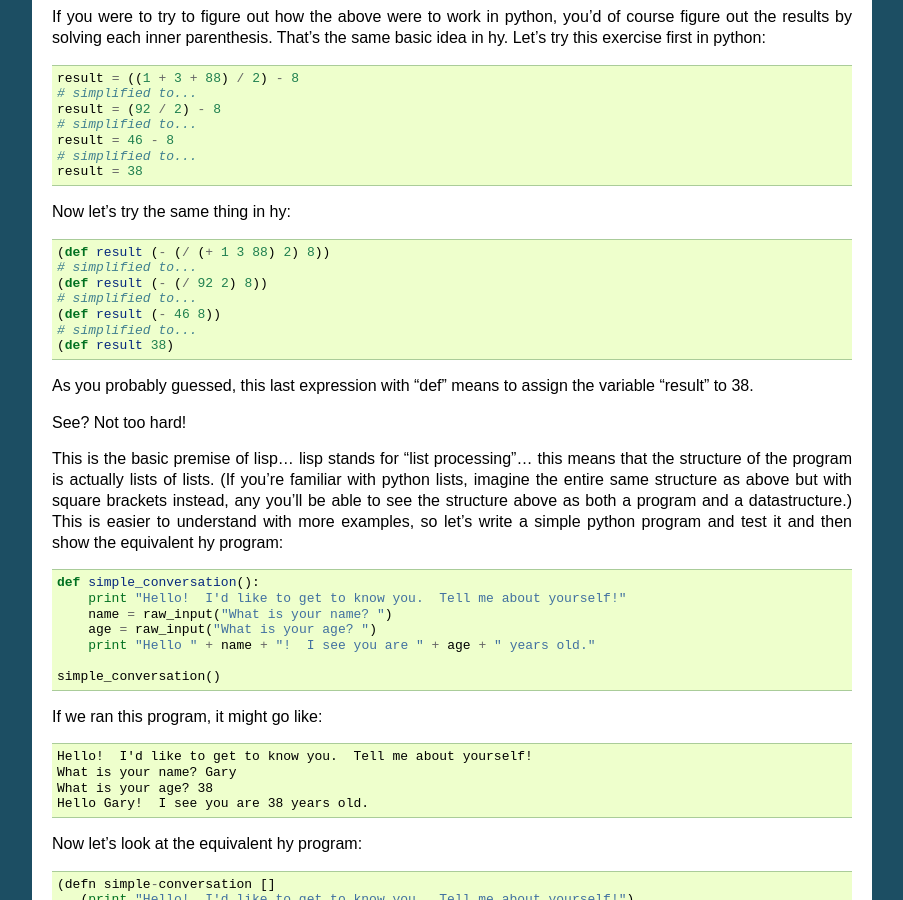
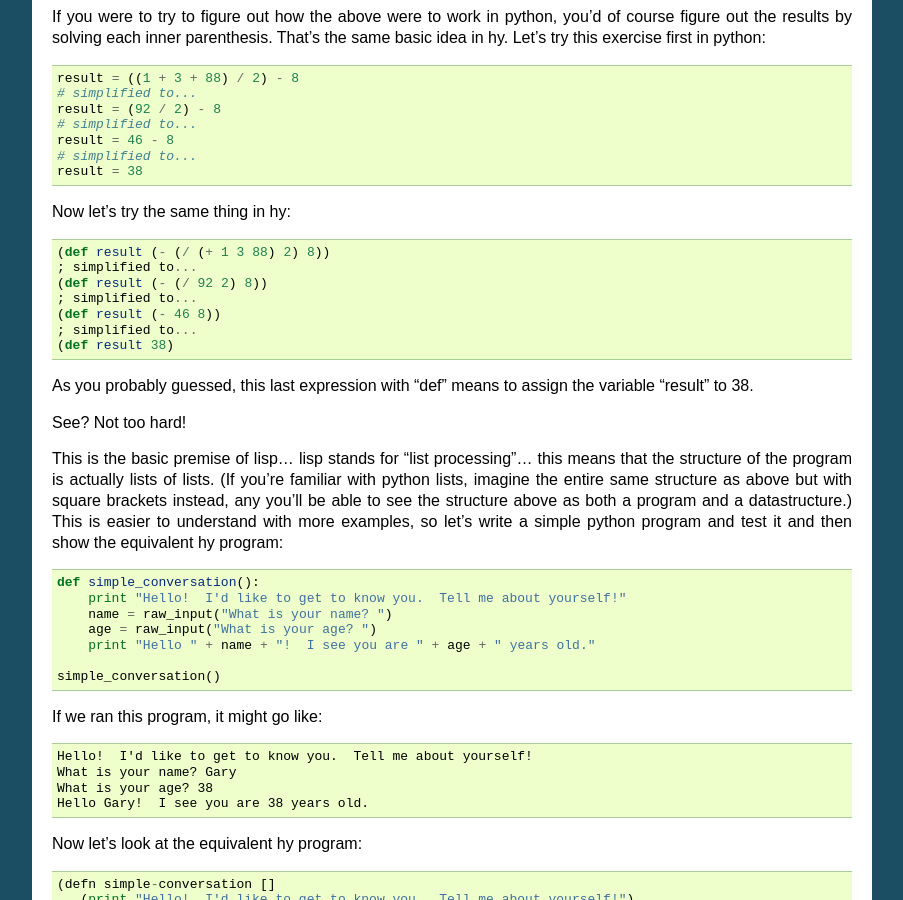
Before and after one commit to hylang/hy, a Sphinx documentation site: the page built from docs/language/index.rst, in a window 1280 px wide and 900 px high, scrolled down 919 px. Shown: the whole window, without its empty margins (198-1101 px from the left). Built offline with Sphinx 7.4.7, drawn with Linux system fonts in a browser that asks for light colours.

Commit message:
python hash comments -> hy comments

```diff
--- a/docs/language/index.rst
+++ b/docs/language/index.rst
@@ -66,11 +66,11 @@ exercise first in python::
 Now let's try the same thing in hy::
 
   (def result (- (/ (+ 1 3 88) 2) 8))
-  # simplified to...
+  ; simplified to...
   (def result (- (/ 92 2) 8))
-  # simplified to...
+  ; simplified to...
   (def result (- 46 8))
-  # simplified to...
+  ; simplified to...
   (def result 38)
 
 As you probably guessed, this last expression with "def" means to
```
